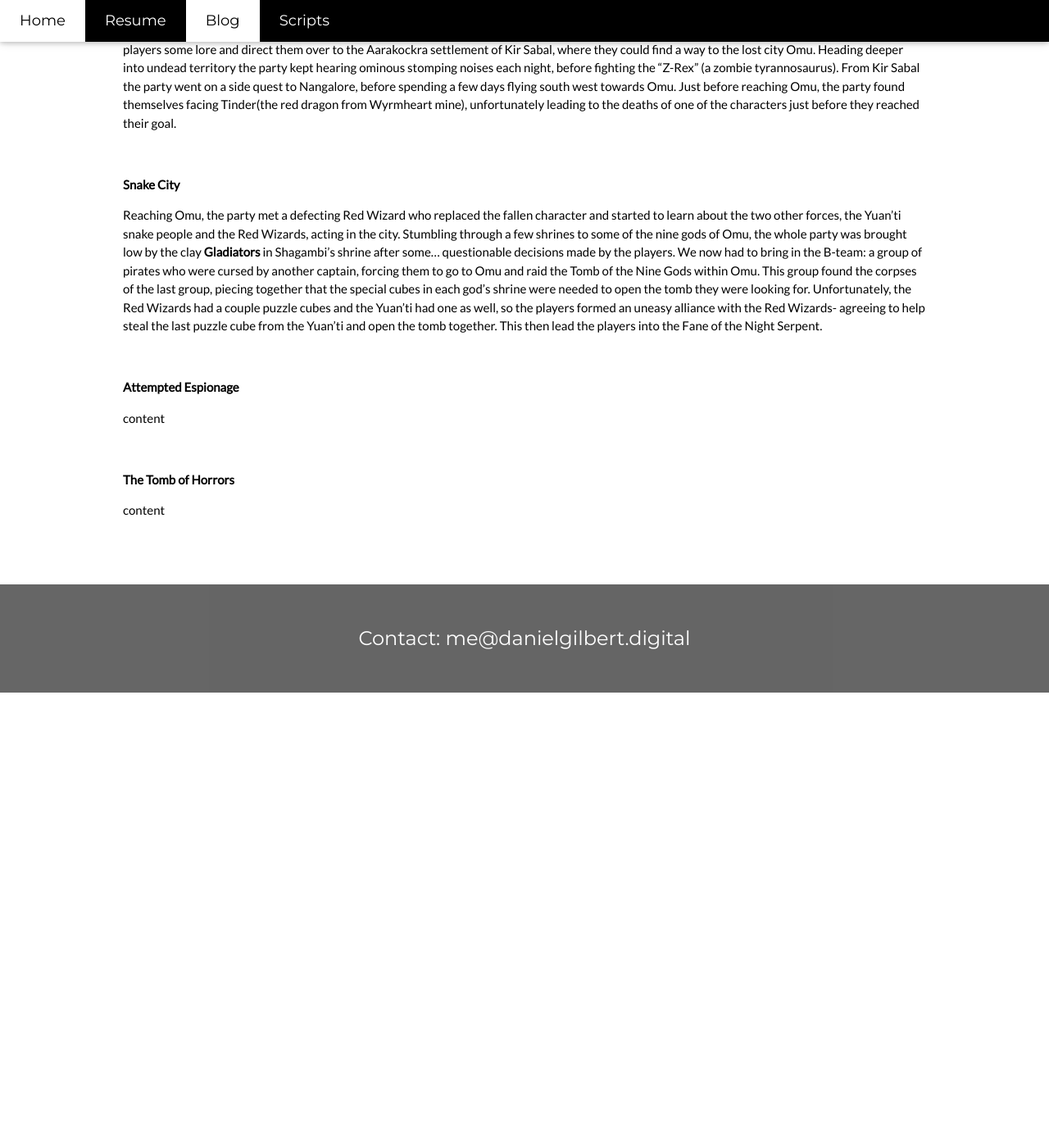
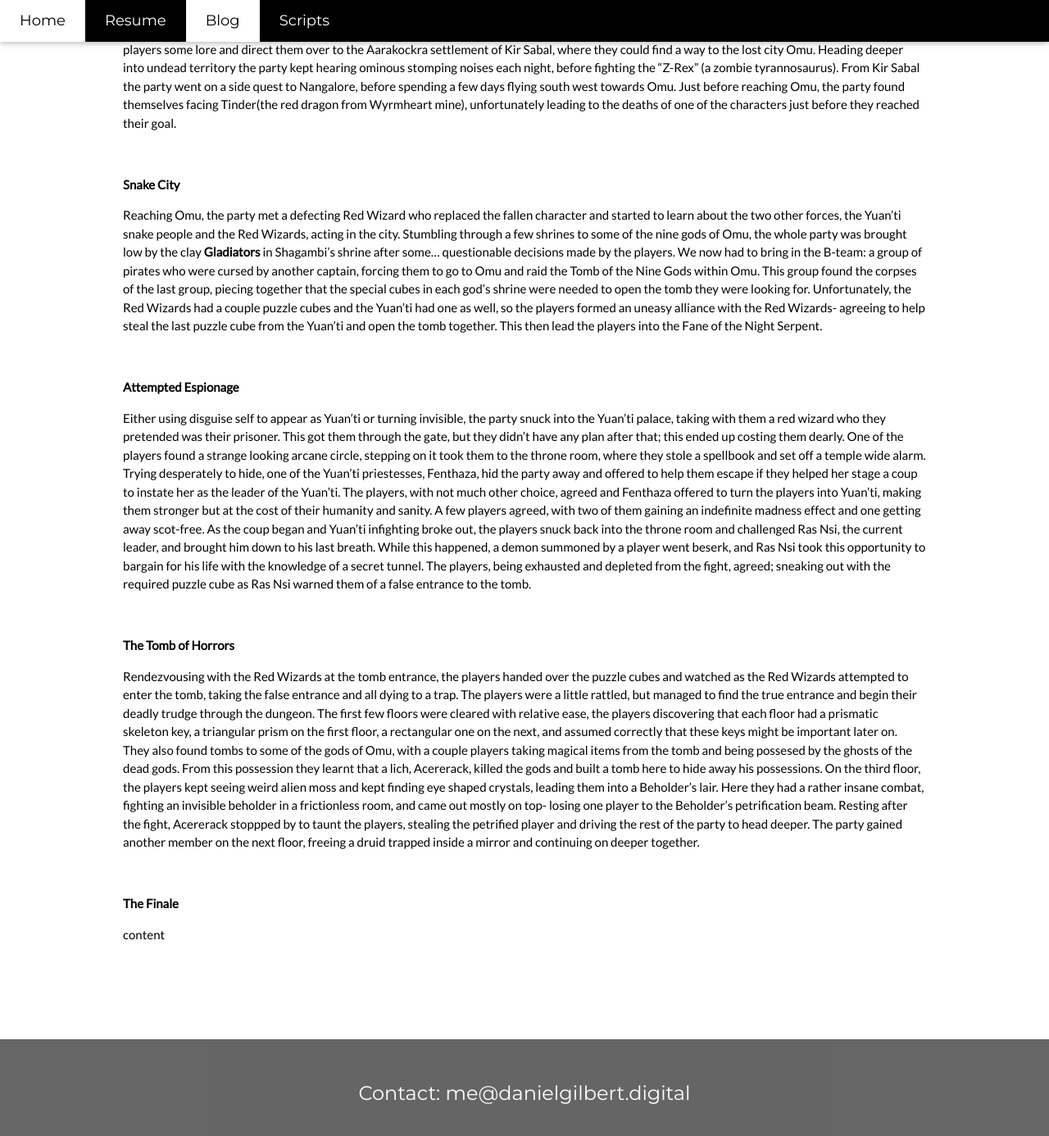
Before and after one commit to dmgilbert/dmgilbert.github.io, a Jekyll site: the page built from _posts/DnD/2020-08-08-tomb-of-annihilation.markdown, in a window 1280 px wide and 1400 px high, scrolled down 357 px. Shown: the top 1386 px of the window at 82% size. Built offline with Jekyll 4.4.1, drawn with Linux system fonts in a browser that asks for light colours; before the commit the page ends 1202 px from its top, so only the background shows below that.

Commit message:
Update 2020-08-08-tomb-of-annihilation.markdown

```diff
--- a/_posts/DnD/2020-08-08-tomb-of-annihilation.markdown
+++ b/_posts/DnD/2020-08-08-tomb-of-annihilation.markdown
@@ -25,10 +25,18 @@ Reaching Omu, the party met a defecting Red Wizard who replaced the fallen chara
 
 __Attempted Espionage__
 
-content
+Either using disguise self to appear as Yuan'ti or turning invisible, the party snuck into the Yuan'ti palace, taking with them a red wizard who they pretended was their prisoner. This got them through the gate, but they didn't have any plan after that; this ended up costing them dearly. One of the players found a strange looking arcane circle, stepping on it took them to the throne room, where they stole a spellbook and set off a temple wide alarm. Trying desperately to hide, one of the Yuan'ti priestesses, Fenthaza, hid the party away and offered to help them escape if they helped her stage a coup to instate her as the leader of the Yuan'ti. The players, with not much other choice, agreed and Fenthaza offered to turn the players into Yuan'ti, making them stronger but at the cost of their humanity and sanity. A few players agreed, with two of them gaining an indefinite madness effect and one getting away scot-free. As the coup began and Yuan'ti infighting broke out, the players snuck back into the throne room and challenged Ras Nsi, the current leader, and brought him down to his last breath. While this happened, a demon summoned by a player went beserk, and Ras Nsi took this opportunity to bargain for his life with the knowledge of a secret tunnel. The players, being exhausted and depleted from the fight, agreed; sneaking out with the required puzzle cube as Ras Nsi warned them of a false entrance to the tomb.
 
 <br/>
 
 __The Tomb of Horrors__
 
+Rendezvousing with the Red Wizards at the tomb entrance, the players handed over the puzzle cubes and watched as the Red Wizards attempted to enter the tomb, taking the false entrance and all dying to a trap. The players were a little rattled, but managed to find the true entrance and begin their deadly trudge through the dungeon. The first few floors were cleared with relative ease, the players discovering that each floor had a prismatic skeleton key, a triangular prism on the first floor, a rectangular one on the next, and assumed correctly that these keys might be important later on. They also found tombs to some of the gods of Omu, with a couple players taking magical items from the tomb and being possesed by the ghosts of the dead gods. From this possession they learnt that a lich, Acererack, killed the gods and built a tomb here to hide away his possessions. On the third floor, the players kept seeing weird alien moss and kept finding eye shaped crystals, leading them into a Beholder's lair. Here they had a rather insane combat, fighting an invisible beholder in a frictionless room, and came out mostly on top- losing one player to the Beholder's petrification beam. Resting after the fight, Acererack stoppped by to taunt the players, stealing the petrified player and driving the rest of the party to head deeper. The party gained another member on the next floor, freeing a druid trapped inside a mirror and continuing on deeper together.
+
+<br/>
+
+__The Finale__
+
 content
+
+<br/>
```
